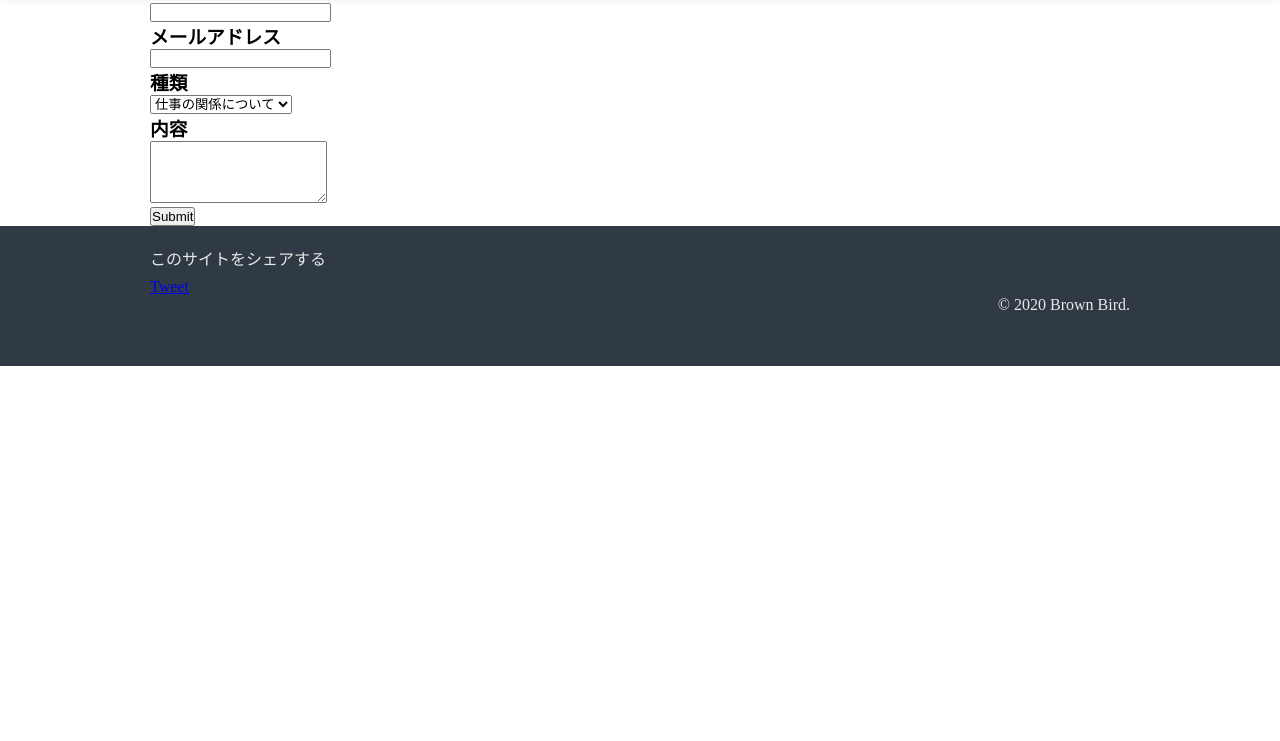
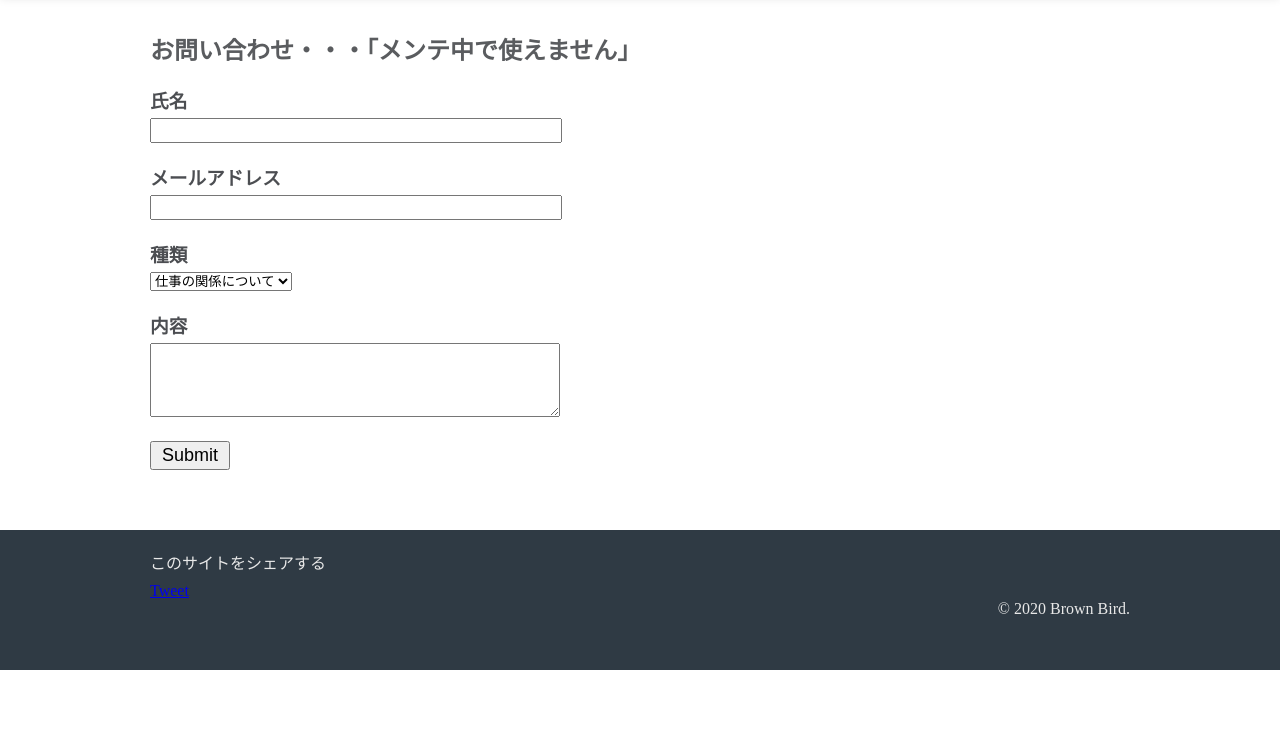
Before and after one commit to githubyosshi/HTML_textbook, a plain HTML site: page contact.html in a window 1280 px wide. Shown: the part 59-800 px from the top of the page. Drawn offline with Linux system fonts and the light colour scheme.

Commit message:
Contact form commit

```diff
--- a/contact.css
+++ b/contact.css
@@ -0,0 +1,23 @@
+@charset "utf-8";
+.contact {
+  padding: 90px 0 60px;
+  color: #5a5c5f;
+}
+.contact-title {
+  margin-bottom: 15px;
+}
+.contact-form h3 {
+  margin-top: 20px;
+  margin-bottom: 5px;
+  color: #4c4e52;
+}
+input, textarea {
+  font-size: 15px;
+  width: 400px;         /* 要素の横幅指定 */
+  padding: 2px 4px;     /* 入力文字と枠線の間の隙間を追加して見やすく */
+}
+.submit-button {
+  margin-top: 20px;
+  font-size: 18px;
+  width: 80px;
+}
--- a/contact.html
+++ b/contact.html
@@ -26,7 +26,7 @@
   <body>
     <div class="contact">
       <div class="container">
-        <h2 class="contact-title">お問い合わせ</h2>
+        <h2 class="contact-title">お問い合わせ・・・「メンテ中で使えません」</h2>
         <form class="contact-form">
           <h3>氏名</h3>
           <input type="text">
```
